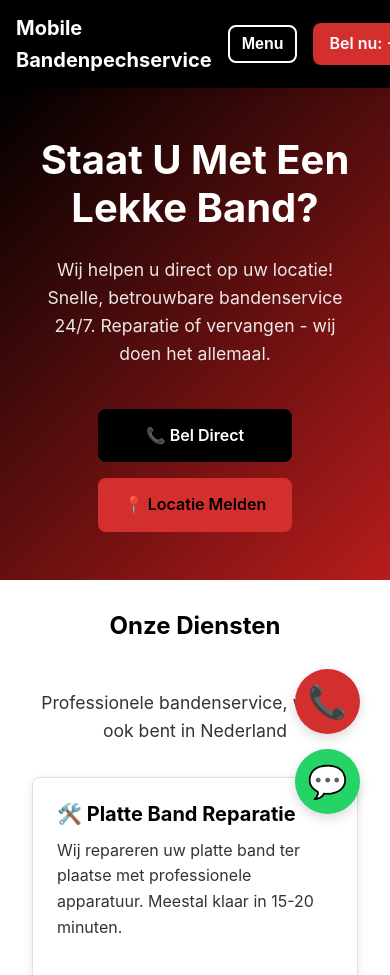
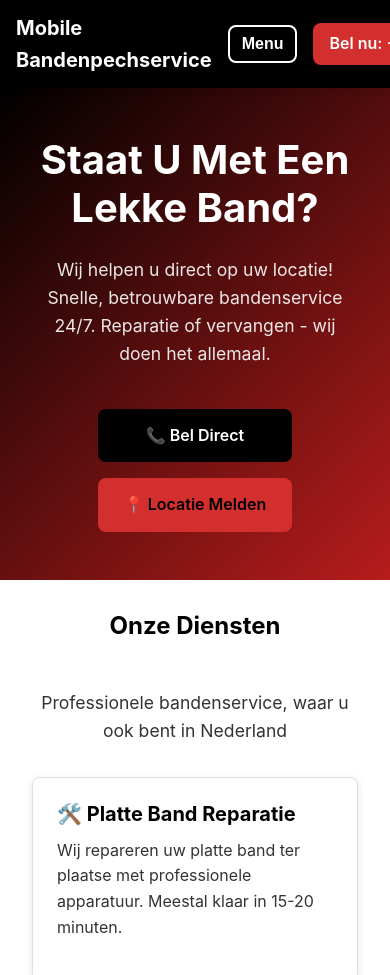
Before and after one commit to gonul1907/mobilepechbandenservice, a website: page index.html in a window 390 px wide. Shown: the top 975 px of the page. Drawn offline with Linux system fonts and the light colour scheme.

Commit message:
Remove floating buttons - feature not working as expected

```diff
--- a/index.html
+++ b/index.html
@@ -183,15 +183,6 @@
     </div>
   </footer>
 
-  <div class="floating-buttons">
-    <a href="tel:+31634551332" class="floating-btn phone-btn" title="Bel ons">
-      📞
-    </a>
-    <a href="https://wa.me/31634551332?text=Hallo%2C%20ik%20heb%20hulp%20nodig%20bij%20mijn%20band" class="floating-btn whatsapp-btn-float" title="WhatsApp" target="_blank">
-      💬
-    </a>
-  </div>
-
 <script src="script.js"></script>
 </body>
 </html>
--- a/styles.css
+++ b/styles.css
@@ -731,43 +731,6 @@ footer h4 {
     width: 100%;
   }
 
-/* ===== FLOATING BUTTONS ===== */
-.floating-buttons {
-  position: fixed;
-  bottom: 30px;
-  right: 30px;
-  z-index: 9999;
-  display: flex;
-  flex-direction: column;
-  gap: 15px;
-}
-
-.floating-btn {
-  width: 65px;
-  height: 65px;
-  background-color: red;
-  border-radius: 50%;
-  display: flex;
-  align-items: center;
-  justify-content: center;
-  font-size: 2rem;
-  text-decoration: none;
-  box-shadow: 0 4px 12px rgba(0,0,0,0.15);
-  transition: all 0.3s;
-}
-
-.floating-btn:hover {
-  transform: scale(1.1);
-}
-
-.phone-btn {
-  background-color: #d32f2f;
-}
-
-.whatsapp-btn-float {
-  background-color: #25D366;
-}
-
 @media(max-width:680px){
   .cards,
   .services-grid,
```
Also changed, not shown: contact.html (+0 -9 lines), diensten.html (+0 -9 lines), faq.html (+0 -9 lines), over.html (+0 -9 lines).
